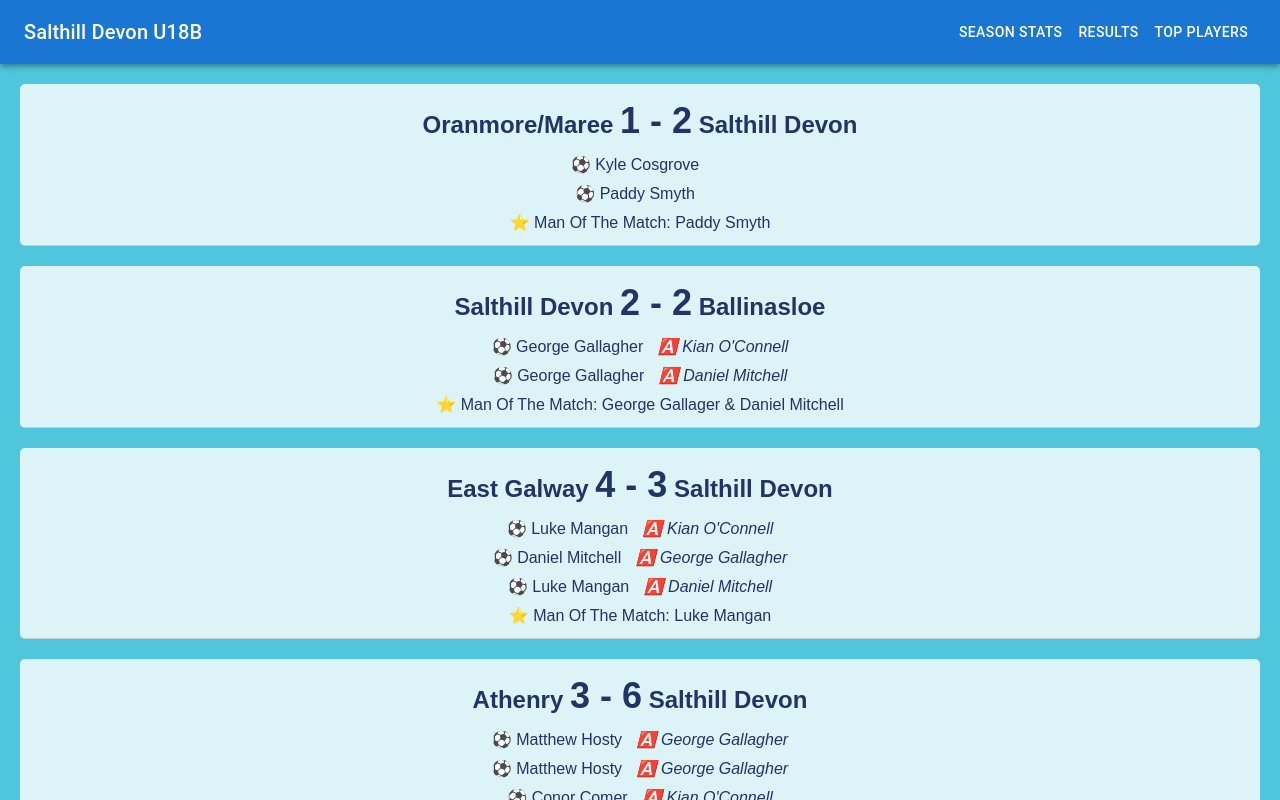
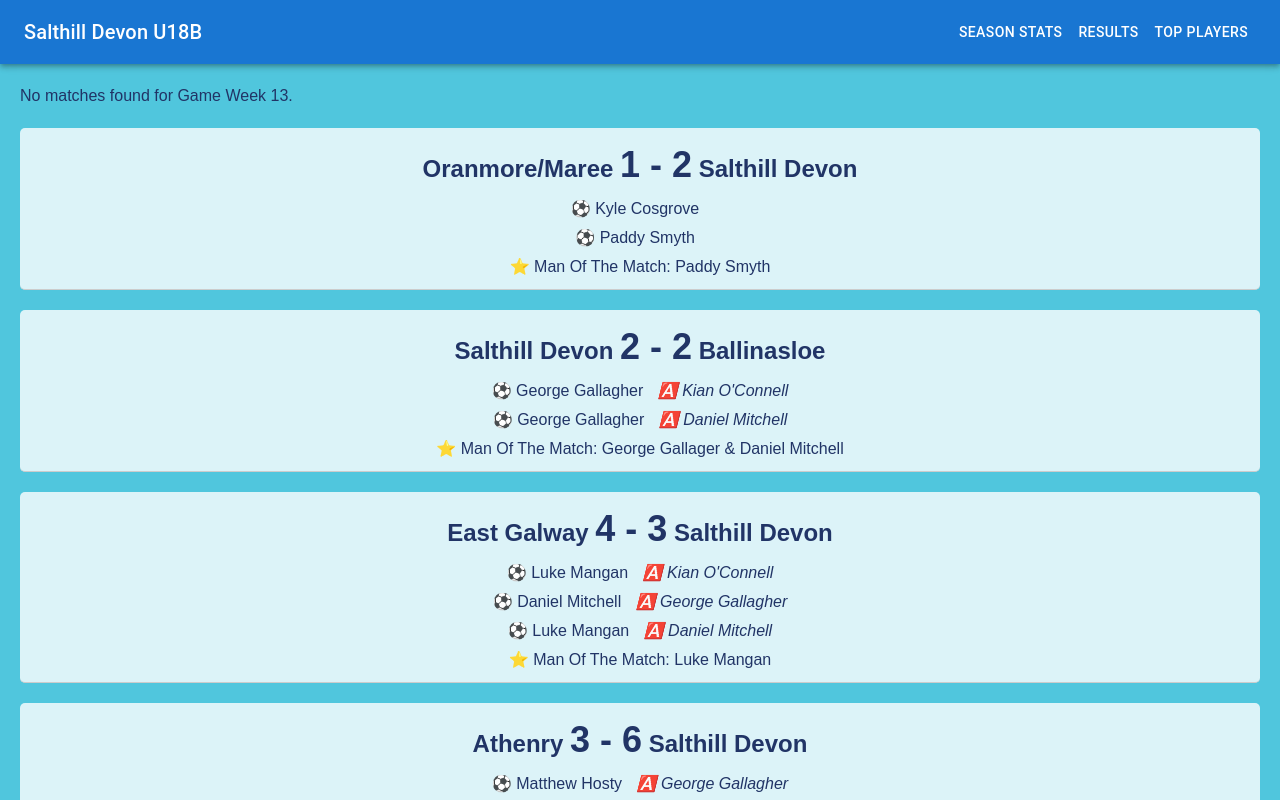
Before and after one commit to conorkelly86/sdfc-18b, a Next.js app: page /results in a window 1280 px wide. Shown: the top 800 px of the page. Built offline with nearby package versions, Linux system fonts and the light colour scheme.

Commit message:
Update page.tsx

```diff
--- a/app/results/page.tsx
+++ b/app/results/page.tsx
@@ -10,6 +10,12 @@ const Results: React.FC = () => {
     <>
       <Navbar />
       <div className="results-page">
+<MatchDetails
+  homeTeam="Salthill Devon"
+  awayTeam="Renmore"
+  score="0 - 2"
+  gameWeek={13}
+/>
         <MatchDetails
           homeTeam="Oranmore/Maree"
           awayTeam="Salthill Devon"
```
